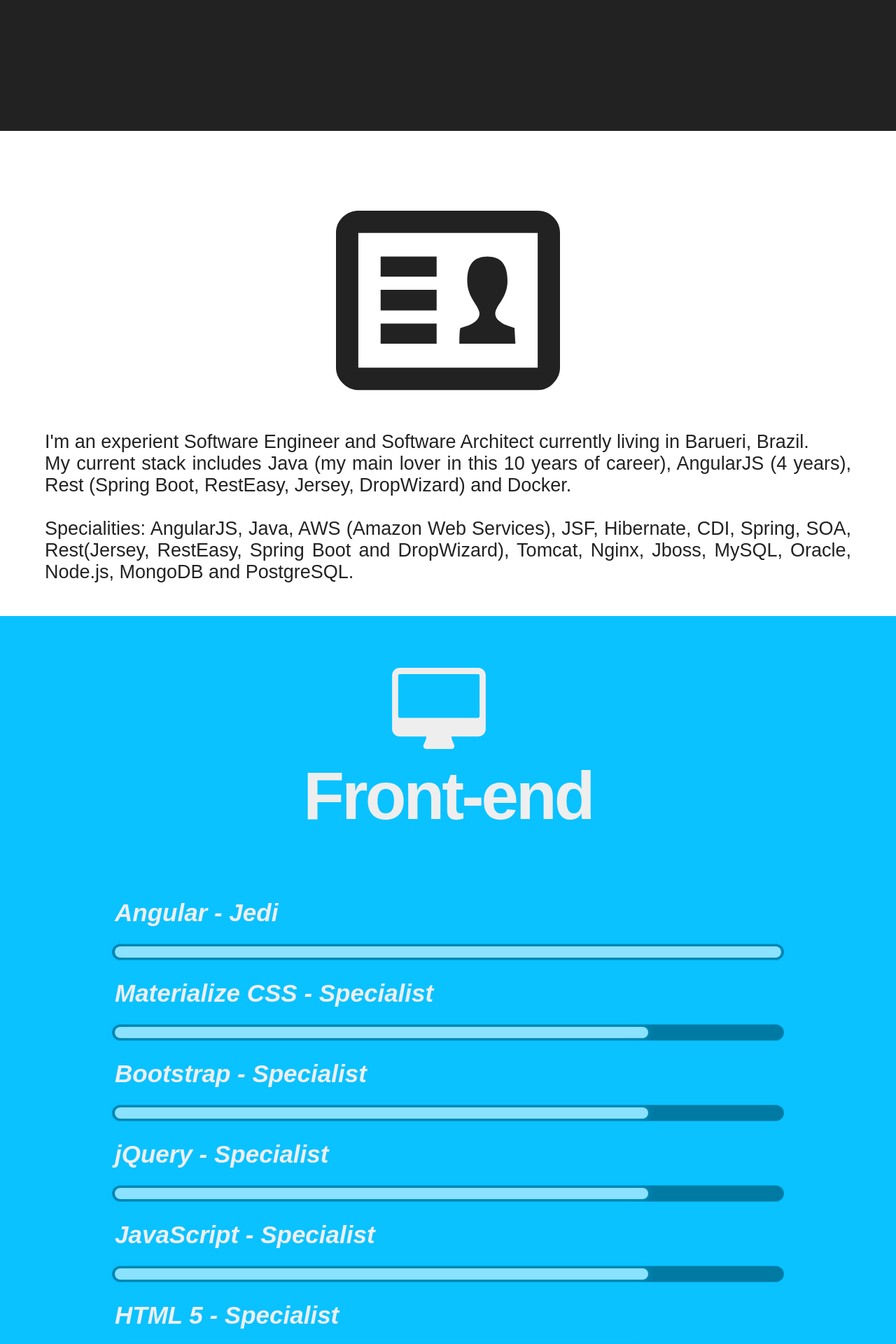
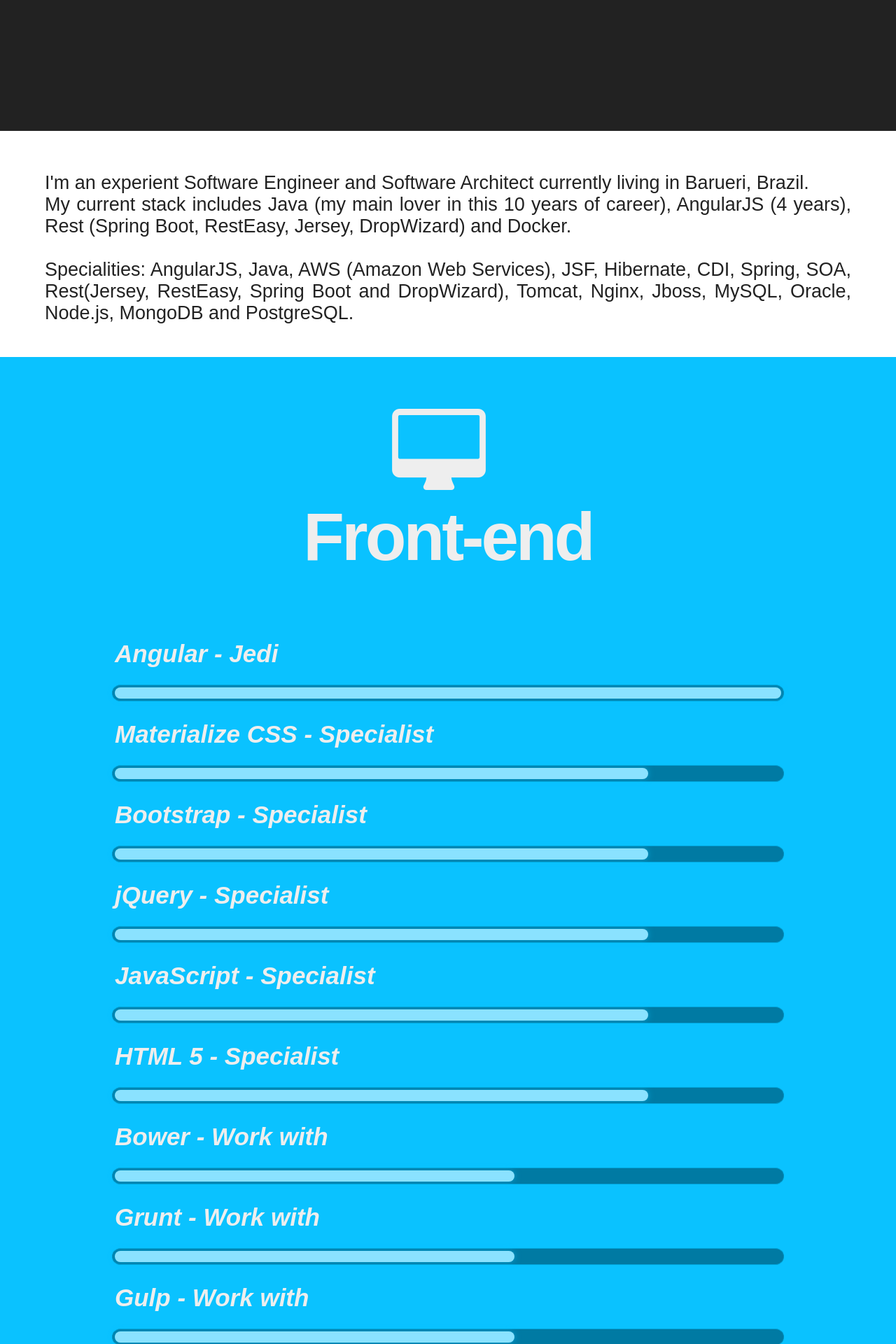
Before and after one commit to WendellAdriel/dev-curriculum, a Jekyll site: the page built from index.html, in a window 1280 px wide. Shown: the part 713-2633 px from the top of the page at 70% size. Built offline with Jekyll 4.4.1, drawn with Linux system fonts in a browser that asks for light colours.

Commit message:
Remove gravatar section
Removing gravatar section

```diff
--- a/_includes/bio.html
+++ b/_includes/bio.html
@@ -1,10 +1,4 @@
 <section id="bio" class="section bio">
-  {% if site.gravatar %}
-    <img class="bio-img" src="https://www.gravatar.com/avatar/{{ site.gravatar }}?s=400" alt="{{ site.author }}">
-  {% else %}
-    <i class="bio-icon icon-vcard"></i>
-  {% endif %}
-  <br>
   <div class="bio-text">
     <p>{{ site.bio }}</p>
   </div>
```
